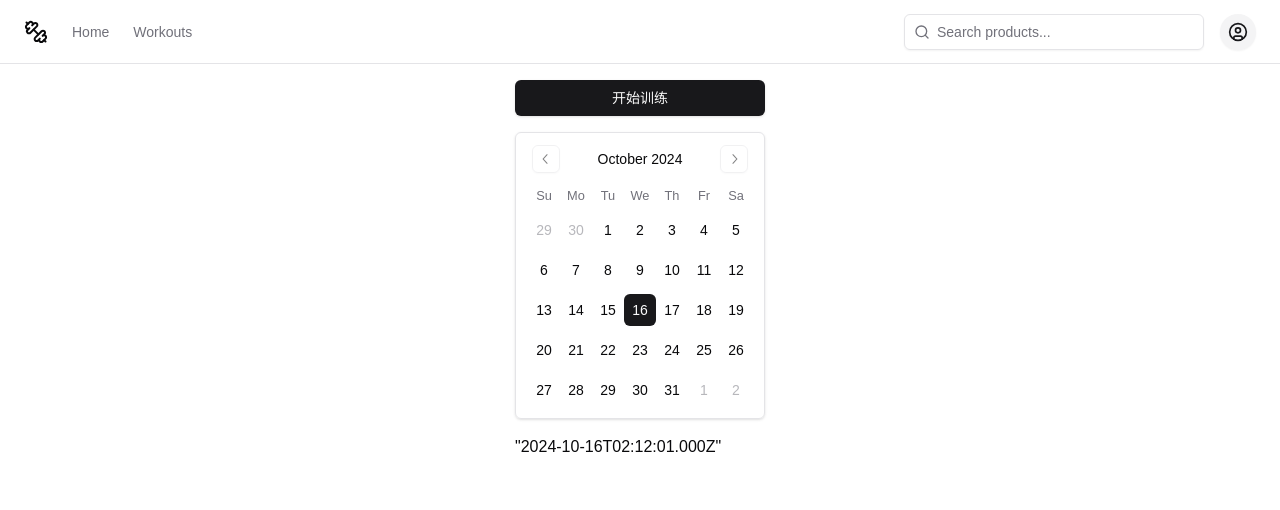
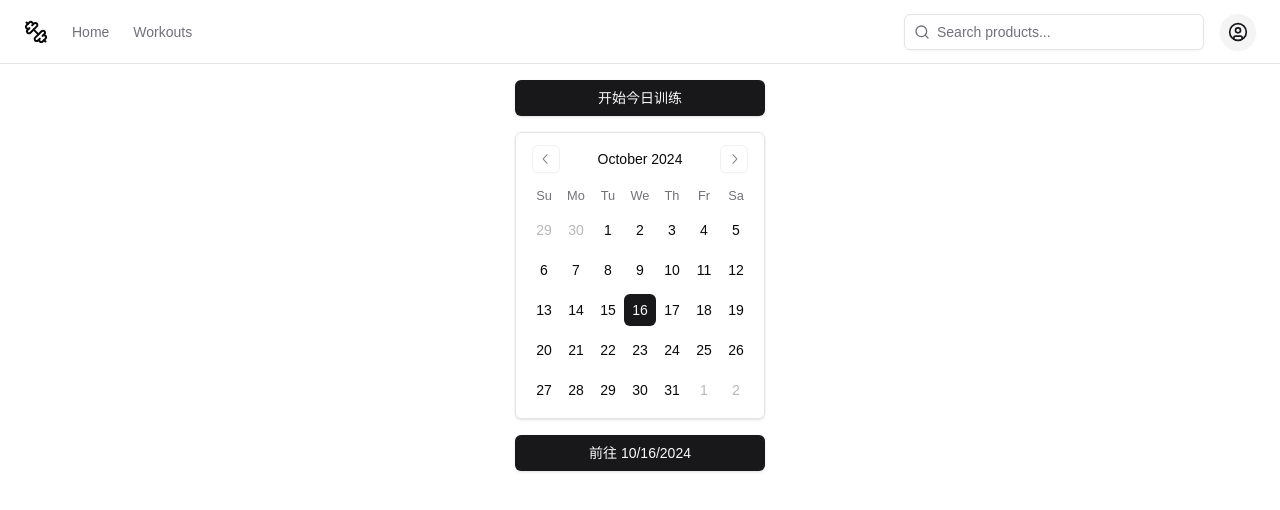
Before and after one commit to qrkks/GymApp, a Next.js app in the folder frontend/: page /workouts in a window 1280 px wide. Shown: the top 510 px of the page. Built offline with nearby package versions, Linux system fonts and the light colour scheme.

Commit message:
2024-10-16 15:27:56

```diff
--- a/frontend/app/workouts/components/StartWorkout.jsx
+++ b/frontend/app/workouts/components/StartWorkout.jsx
@@ -22,7 +22,7 @@ function StartWorkout({onStart}) {
   return (
     <>
       {resData.date && <p>{resData.date}</p>}
-      <Button onClick={handleClick}>开始训练</Button>
+      <Button onClick={handleClick}>开始今日训练</Button>
     </>
   );
 }
--- a/frontend/app/workouts/page.jsx
+++ b/frontend/app/workouts/page.jsx
@@ -1,8 +1,9 @@
 "use client";
 import StartWorkout from "./components/StartWorkout";
-import React, { useState, useEffect } from "react";
-import { Calendar } from "@/components/ui/calendar";
-import { useRouter } from "next/navigation";
+import React, {useState, useEffect} from "react";
+import {Calendar} from "@/components/ui/calendar";
+import {useRouter} from "next/navigation";
+import {Button} from "@/components/ui/button";
 
 function Workouts() {
   const [date, setDate] = useState(null); // 初始化为空，避免服务器端渲染和客户端渲染不一致
@@ -15,23 +16,32 @@ function Workouts() {
 
   function handleSelect(selectedDate) {
     setDate(selectedDate);
-    console.log(selectedDate.toISOString().slice(0, 10));
+    console.log(selectedDate && selectedDate.toLocaleDateString().slice(0, 10));
+  }
+
+  function handleClick() {
+    const year = date.getFullYear();
+    const month = String(date.getMonth() + 1).padStart(2, "0"); // 月份从0开始，所以加1
+    const day = String(date.getDate()).padStart(2, "0"); // 确保日是两位数
+
+    const formattedDate = `${year}-${month}-${day}`;
+
+    router.push(`/workouts/${formattedDate}`);
   }
 
   return (
     <div className="flex flex-col gap-4">
       <StartWorkout />
-      {date ? (
       <Calendar
         mode="single"
         selected={date}
         onSelect={handleSelect}
         className="border rounded-md shadow"
       />
-      ) : (
-        <div>Loading...</div> // 在 date 尚未被初始化时显示 Loading
-      )}
-      <div>{JSON.stringify(date)}</div>
+      <Button onClick={handleClick}>
+        {date ? `前往 ${date.toLocaleDateString()}` : "没有选择日期"}
+      </Button>
+      {/* <div>{JSON.stringify(date)}</div> */}
     </div>
   );
 }
```
Lines whose indentation alone changed are shown as unchanged.
